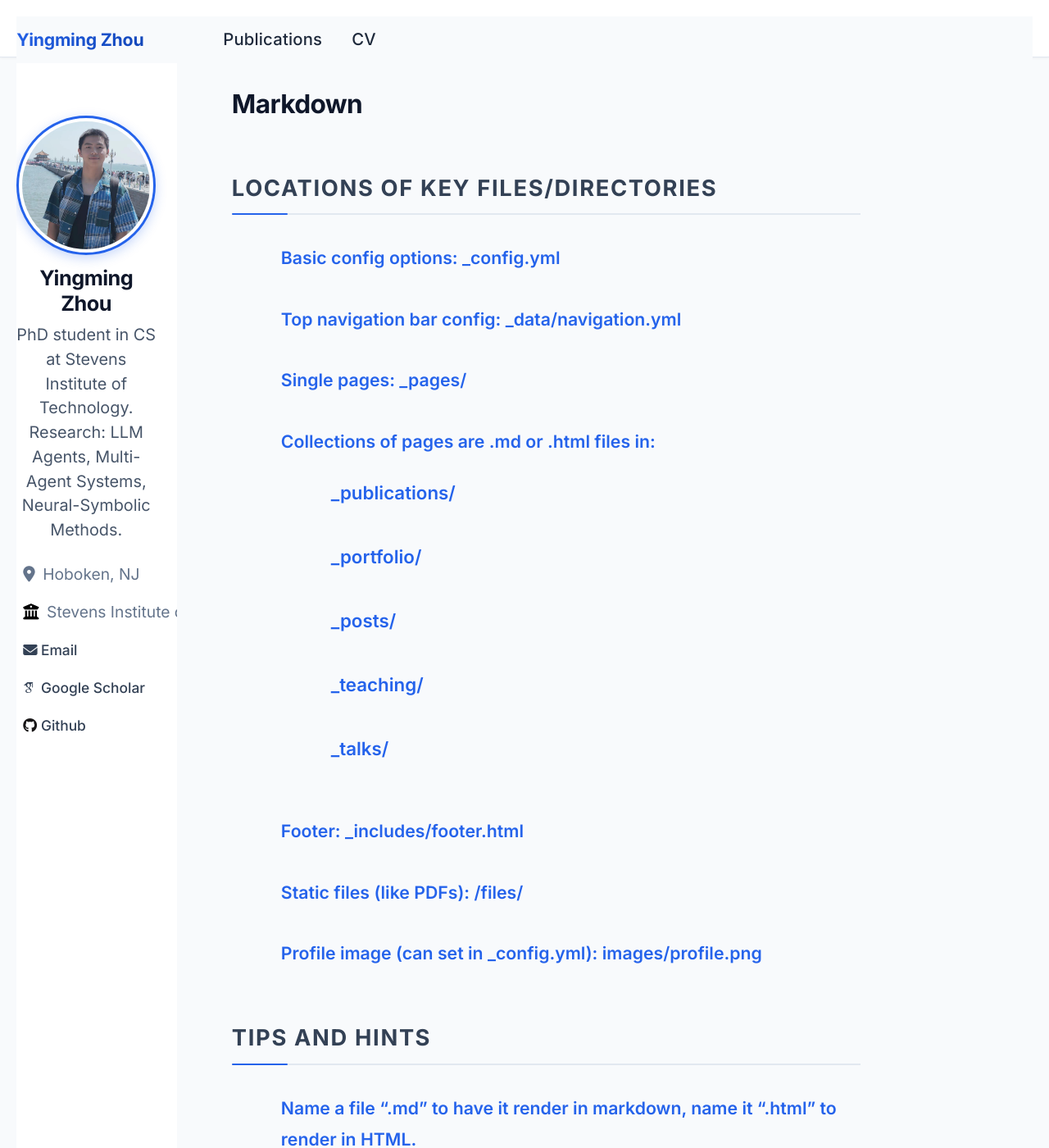
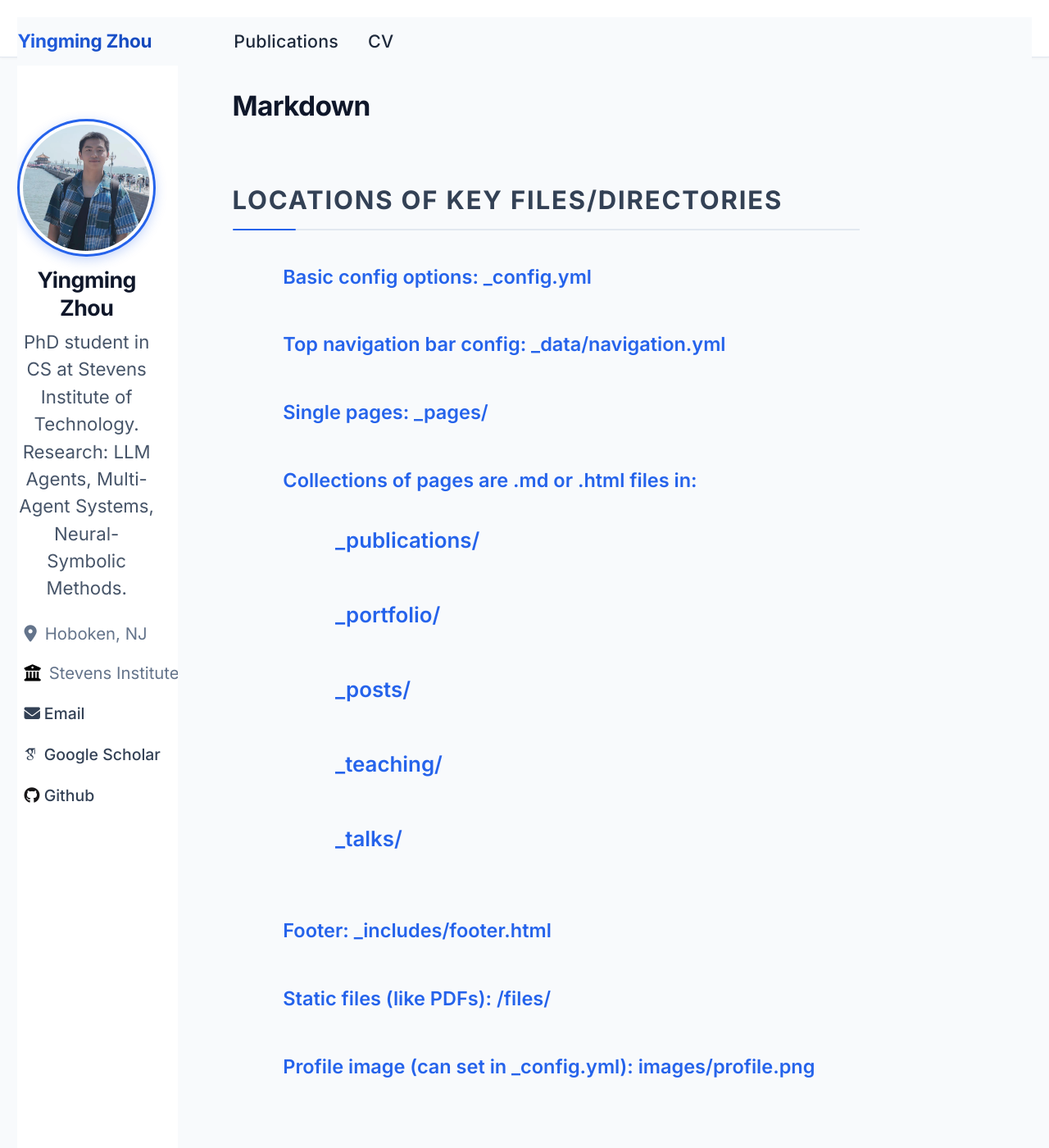
Before and after one commit to Aizhouym/Aizhouym.github.io, a Jekyll site: the page built from _pages/markdown.md, in a window 1280 px wide and 1400 px high. Shown: the whole window at 82% size. Built offline with Jekyll 4.4.1, drawn with Linux system fonts in a browser that asks for light colours; some web fonts are replaced.

Commit message:
Further increase typography sizes

```diff
--- a/_sass/_base.scss
+++ b/_sass/_base.scss
@@ -13,8 +13,8 @@ body {
   padding-bottom: 9em;
   color: $text-color;
   font-family: $global-font-family;
-  font-size: 1.125rem;
-  line-height: 1.8;
+  font-size: 1.1875rem;
+  line-height: 1.82;
   background-color: $background-color;
   -webkit-font-smoothing: antialiased;
   -moz-osx-font-smoothing: grayscale;
--- a/_sass/_variables.scss
+++ b/_sass/_variables.scss
@@ -6,7 +6,7 @@
    Typography
    ========================================================================== */
 
-$doc-font-size              : 18;
+$doc-font-size              : 19;
 
 /* paragraph indention */
 $paragraph-indent           : false; // true, false (default)
@@ -33,14 +33,14 @@ $header-font-family         : $sans-serif;
 $caption-font-family        : $serif;
 
 /* type scale */
-$type-size-1                : 2.441em;  // ~43.938px
-$type-size-2                : 1.953em;  // ~35.154px
-$type-size-3                : 1.563em;  // ~28.134px
-$type-size-4                : 1.25em;   // ~22.5px
-$type-size-5                : 1em;      // ~18px
-$type-size-6                : 0.875em;  // ~15.75px
-$type-size-7                : 0.75em;   // ~13.5px
-$type-size-8                : 0.6875em; // ~12.375px
+$type-size-1                : 2.441em;  // ~46.379px
+$type-size-2                : 1.953em;  // ~37.107px
+$type-size-3                : 1.563em;  // ~29.697px
+$type-size-4                : 1.25em;   // ~23.75px
+$type-size-5                : 1em;      // ~19px
+$type-size-6                : 0.875em;  // ~16.625px
+$type-size-7                : 0.75em;   // ~14.25px
+$type-size-8                : 0.6875em; // ~13.063px
 
 /* masthead properties */
 $masthead-height            : 70px;
--- a/assets/css/main.scss
+++ b/assets/css/main.scss
@@ -92,7 +92,7 @@
 
 /* "About Me" section headings */
 .page__content h2 {
-  font-size: 1.35em;
+  font-size: 1.45em;
   margin-top: 2em;
   text-transform: uppercase;
   letter-spacing: 0.06em;
@@ -103,13 +103,13 @@
 .page__content p,
 .page__content li,
 .page__content dl {
-  font-size: 1.05em;
+  font-size: 1.1em;
 }
 
 .sidebar .author__bio,
 .sidebar p,
 .sidebar li {
-  font-size: 0.98em;
+  font-size: 1.04em;
 }
 
 /* News items: simple tag-like prefix */
```
